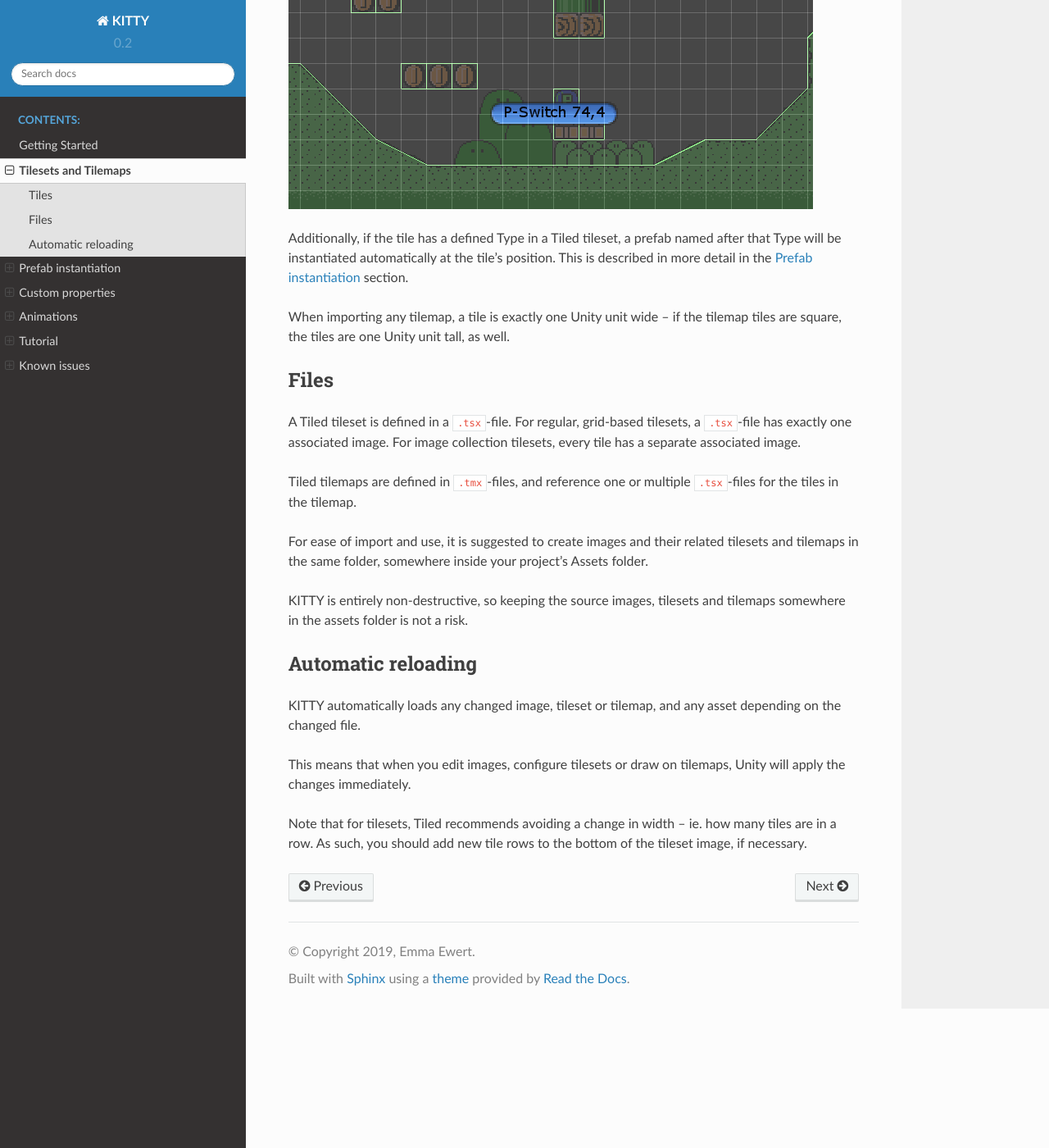
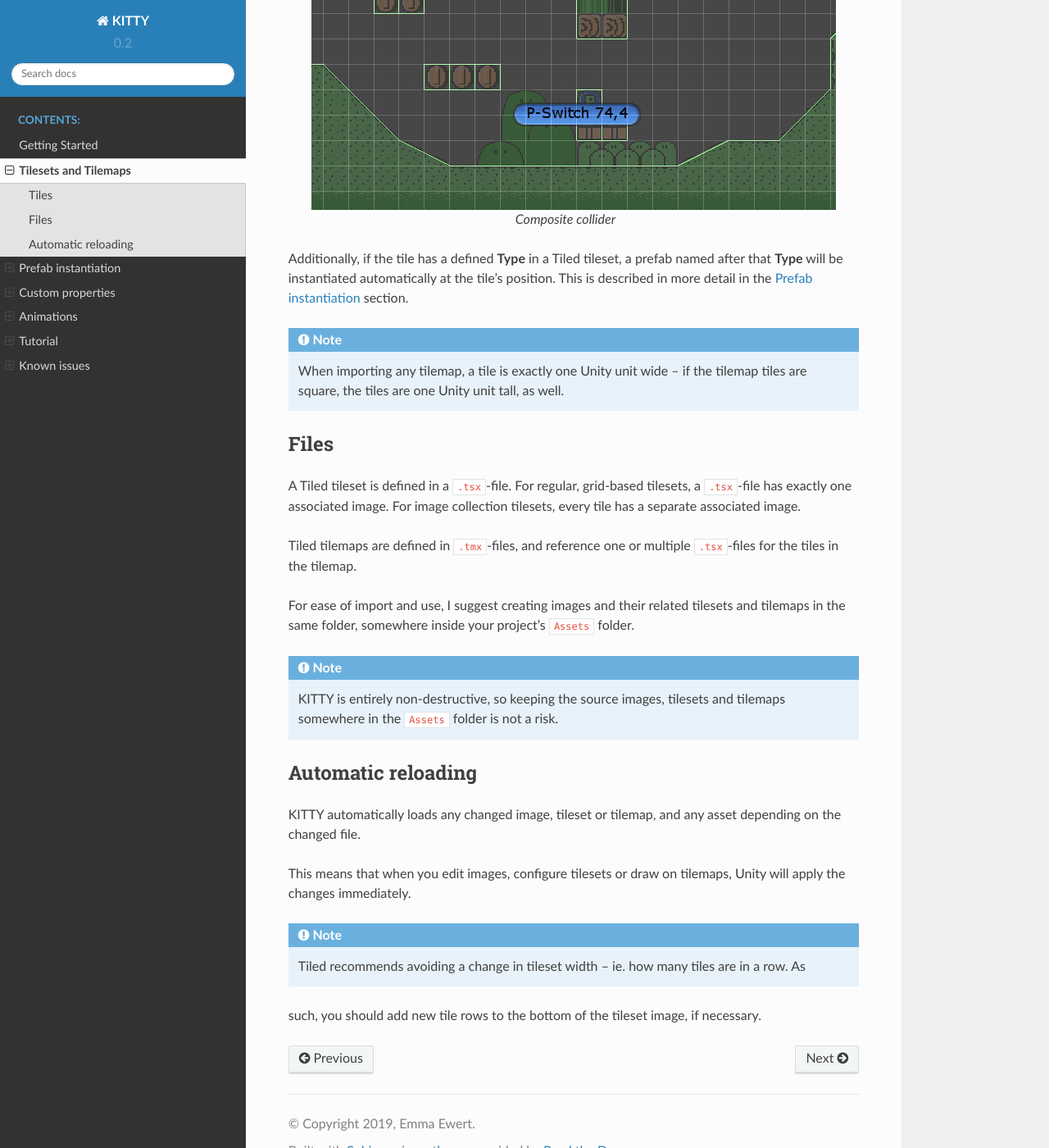
Before and after one commit to EmmaEwert/KITTY, a Sphinx documentation site: the page built from docs/manual/tilesets_and_tilemaps.rst, in a window 1280 px wide and 1400 px high, scrolled down 561 px. Shown: the whole window at 82% size. Built offline with Sphinx 7.4.7 and the Read the Docs theme 2.0.0, drawn with Linux system fonts in a browser that asks for light colours; some of the changed text lies outside the part shown.

Commit message:
Annotate manual pages in user documentation

```diff
--- a/docs/index.rst
+++ b/docs/index.rst
@@ -5,7 +5,7 @@ KITTY Imports Tiled Tilemaps Yay!
 
 .. figure:: images/cat.png
 
-This is a Tiled importer for Unity.
+This is a `Tiled <https://www.mapeditor.org/>`_ importer for `Unity <https://unity3d.com/>`_.
 
 KITTY differentiates itself from other Tiled importers through seamless basic integration, automatic
 object-to-prefab instantiation, and friction-free translation from Tiled custom properties to C#
--- a/docs/manual/tilesets_and_tilemaps.rst
+++ b/docs/manual/tilesets_and_tilemaps.rst
@@ -15,16 +15,20 @@ Each tileset tile defines what form the tile will take in a tilemap in Unity.
 
 For example, if the tile has an animation in a Tiled tileset, it'll be animated in Unity, too.
 
-Collision shapes defined in a Tiled tileset translate directly into the tilemap's collider, as well.
+Collision Shapes defined in a Tiled tileset translate directly into the tilemap's ``Collider``, as
+well.
 
 .. figure:: images/composite-collider.gif
+	:align: center
 
-Additionally, if the tile has a defined Type in a Tiled tileset, a prefab named after that Type will
-be instantiated automatically at the tile's position. This is described in more detail in the
-:ref:`prefabs` section.
+	Composite collider
 
-When importing any tilemap, a tile is exactly one Unity unit wide – if the tilemap tiles are square,
-the tiles are one Unity unit tall, as well.
+Additionally, if the tile has a defined **Type** in a Tiled tileset, a prefab named after that
+**Type** will be instantiated automatically at the tile's position. This is described in more detail
+in the :ref:`prefabs` section.
+
+.. Note:: When importing any tilemap, a tile is exactly one Unity unit wide – if the tilemap tiles are square,
+	the tiles are one Unity unit tall, as well.
 
 
 Files
@@ -37,11 +41,11 @@ image.
 Tiled tilemaps are defined in ``.tmx``-files, and reference one or multiple ``.tsx``-files for the
 tiles in the tilemap.
 
-For ease of import and use, it is suggested to create images and their related tilesets and tilemaps
-in the same folder, somewhere inside your project's Assets folder.
+For ease of import and use, I suggest creating images and their related tilesets and tilemaps in the
+same folder, somewhere inside your project's ``Assets`` folder.
 
-KITTY is entirely non-destructive, so keeping the source images, tilesets and tilemaps somewhere in
-the assets folder is not a risk.
+.. Note:: KITTY is entirely non-destructive, so keeping the source images, tilesets and tilemaps somewhere in
+	the ``Assets`` folder is not a risk.
 
 
 Automatic reloading
@@ -53,5 +57,5 @@ changed file.
 This means that when you edit images, configure tilesets or draw on tilemaps, Unity will apply the
 changes immediately.
 
-Note that for tilesets, Tiled recommends avoiding a change in width – ie. how many tiles are in a
-row. As such, you should add new tile rows to the bottom of the tileset image, if necessary.
+.. Note:: Tiled recommends avoiding a change in tileset width – ie. how many tiles are in a row. As
+such, you should add new tile rows to the bottom of the tileset image, if necessary.
```
Also changed, not shown: docs/manual/animations.rst (+13 -11 lines), docs/manual/issues.rst (+4 -4 lines), docs/manual/prefabs.rst (+26 -20 lines), docs/manual/properties.rst (+9 -6 lines).
